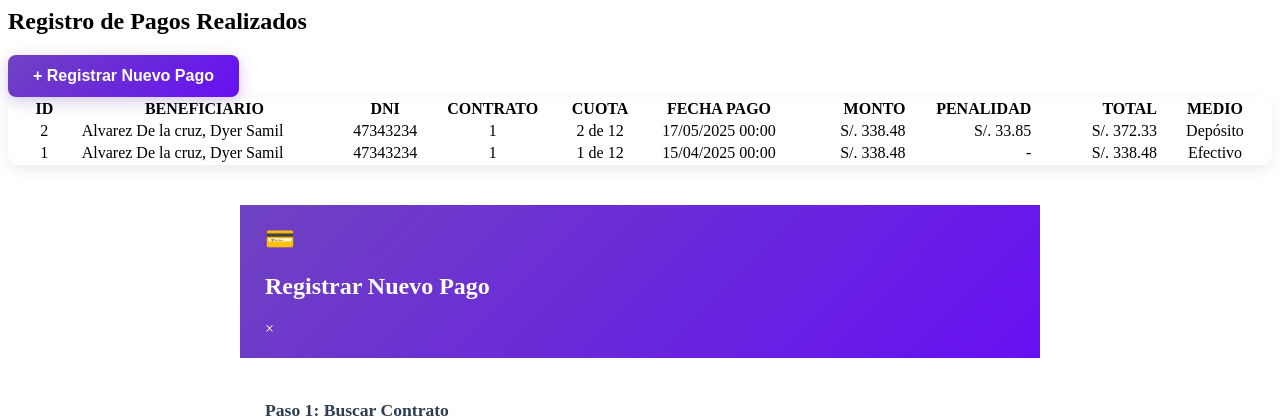
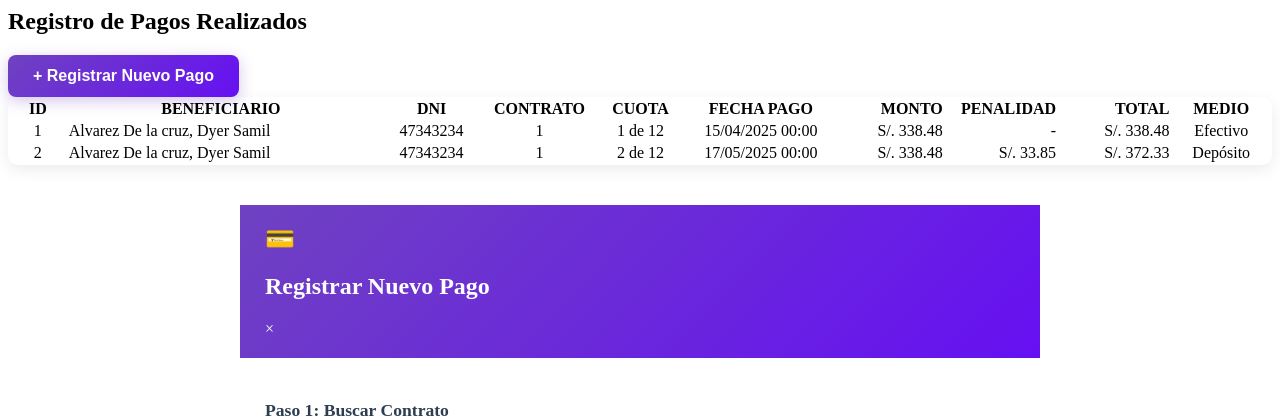
Before and after one commit to DayerAlvarez/Tarea12-Seminario, a PHP site: template public/views/Pago/listar.php in a window 1280 px wide. Shown: the top 420 px of the page. Run offline with PHP 8.4, Linux system fonts and the light colour scheme; the template is opened without the code that fills it, so the values that code supplies are empty; data comes from the database, SQL or seed files in the repository.

Commit message:
Nuevas correcciones a  mi repositorio

```diff
--- a/app/models/Pago.php
+++ b/app/models/Pago.php
@@ -20,7 +20,7 @@ class Pago {
                 INNER JOIN contratos c ON p.idcontrato = c.idcontrato
                 INNER JOIN beneficiarios b ON c.idbeneficiario = b.idbeneficiario
                 WHERE p.fechapago IS NOT NULL
-                ORDER BY p.fechapago DESC
+                ORDER BY p.idpago ASC
             ");
             $stmt->execute();
             return $stmt->fetchAll();
--- a/public/css/pago.css
+++ b/public/css/pago.css
@@ -35,14 +35,15 @@
 
 /* Estilos específicos para la tabla de pagos */
 .data-table .id-col {
-    width: 5%;
+    width: 4%;
     text-align: center;
 }
 
 .data-table .beneficiario-col {
-    width: 18%;
+    width: 22%; /* Aumentado para nombres completos */
     overflow: hidden;
     text-overflow: ellipsis;
+    white-space: normal; /* Permitir saltos de línea si es necesario */
 }
 
 .data-table .dni-col {
@@ -51,29 +52,29 @@
 }
 
 .data-table .contrato-col {
-    width: 6%;
+    width: 5%;
     text-align: center;
 }
 
 .data-table .cuota-col {
-    width: 8%;
+    width: 7%;
     text-align: center;
 }
 
 .data-table .fecha-col {
-    width: 9%;
+    width: 10%; /* Aumentado para fechas completas */
     text-align: center;
 }
 
 .data-table .monto-col,
 .data-table .penalidad-col,
 .data-table .total-col {
-    width: 9%;
+    width: 8%;
     text-align: right;
 }
 
 .data-table .medio-col {
-    width: 8%;
+    width: 7%;
     text-align: center;
 }
 
```
Also changed, not shown: public/css/contrato.css (+11 -9 lines), public/css/main.css (+29 -19 lines).
